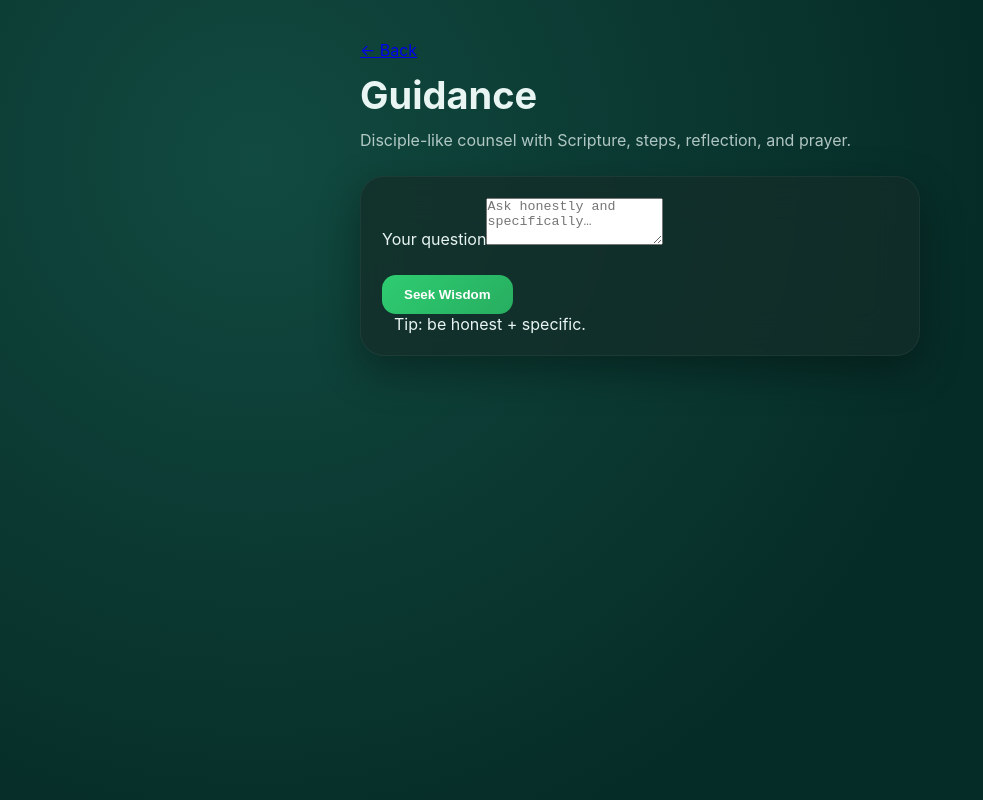
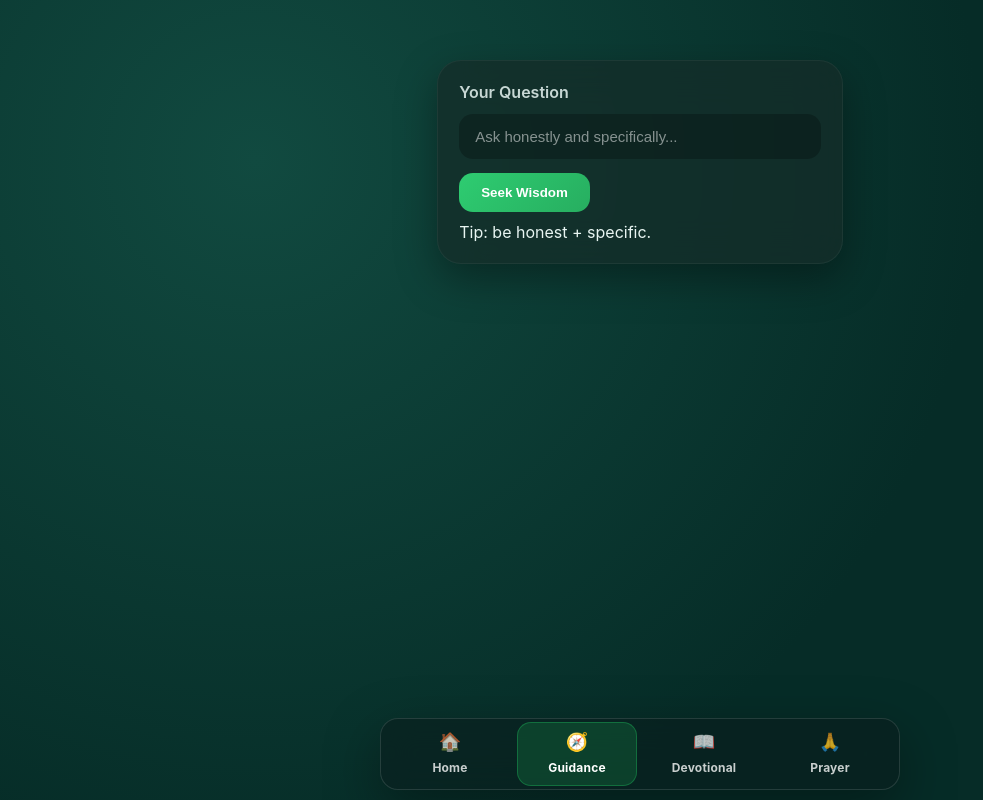
Before and after one commit to fieldsti01-commits/bible-ai-web, a Next.js app: page /guidance in a window 1280 px wide. Shown: the top 800 px of the page, without its empty margins (0-983 px from the left). Built offline with nearby package versions, Linux system fonts and the light colour scheme.

Commit message:
Centered

```diff
--- a/app/components/TabBar.js
+++ b/app/components/TabBar.js
@@ -2,9 +2,6 @@
 
 import Link from "next/link";
 import { usePathname } from "next/navigation";
-
-export default function BottomTabs() {
-  const pathname = usePathname();
 
 const tabs = [
   { href: "/", label: "Home", icon: "🏠" },
@@ -13,20 +10,30 @@ export default function BottomTabs() {
   { href: "/prayer", label: "Prayer", icon: "🙏" },
 ];
 
+export default function BottomTabs() {
+  const pathname = usePathname() || "/";
+
   return (
-    <nav className="bottomTab">
-      {tabs.map((tab) => (
+    <nav className="bottomTab" aria-label="Bottom navigation">
+      {tabs.map((t) => {
+        const active =
+          t.href === "/"
+            ? pathname === "/"
+            : pathname === t.href || pathname.startsWith(t.href + "/");
+
+        return (
           <Link
-          key={tab.href}
-          href={tab.href}
-          className={`tabItem ${
-            pathname === tab.href ? "active" : ""
-          }`}
+            key={t.href}
+            href={t.href}
+            className={`tabItem ${active ? "active" : ""}`}
           >
-          <div className="tabIcon">{tab.icon}</div>
-          {tab.label}
+            <span className="tabIcon" aria-hidden="true">
+              {t.icon}
+            </span>
+            <span>{t.label}</span>
           </Link>
-      ))}
+        );
+      })}
     </nav>
   );
 }
--- a/app/guidance/page.js
+++ b/app/guidance/page.js
@@ -1,117 +1,95 @@
 "use client";
 
-import Link from "next/link";
 import { useState } from "react";
 
 export default function GuidancePage() {
-  const [question, setQuestion] = useState(
-    ""
-  );
+  const [question, setQuestion] = useState("");
+  const [out, setOut] = useState("");
   const [loading, setLoading] = useState(false);
-  const [out, setOut] = useState("");
-  const [err, setErr] = useState("");
+  const [error, setError] = useState("");
 
-  async function seekWisdom() {
-    setErr("");
-    setOut("");
-
-    const prompt = question.trim();
-    if (!prompt) {
-      setErr("Please enter a question.");
-      return;
-    }
+  const handleSubmit = async () => {
+    if (!question.trim()) return;
 
     setLoading(true);
+    setError("");
+    setOut("");
 
     try {
       const res = await fetch("/api/chat", {
         method: "POST",
-        headers: { "Content-Type": "application/json" },
+        headers: {
+          "Content-Type": "application/json",
+        },
         body: JSON.stringify({
-          prompt, // ✅ IMPORTANT
+          prompt: question,
           mode: "guidance",
-          tone: "gentle",
         }),
       });
 
-      const text = await res.text(); // ✅ IMPORTANT (API returns plain text)
-      if (!res.ok) throw new Error(text || "Request failed.");
+      const data = await res.json();
 
-      setOut(text);
-    } catch (e) {
-      setErr(e?.message || "Something went wrong.");
+      if (!res.ok) {
+        throw new Error(data.error || "Something went wrong.");
+      }
+
+      setOut(data.output || "");
+    } catch (err) {
+      setError(err.message);
     } finally {
       setLoading(false);
     }
-  }
+  };
 
   return (
     <main className="page">
-      <div className="shell">
-        <div style={{ marginBottom: 12 }}>
-          <Link href="/" className="backLink">
-            ← Back
-          </Link>
-        </div>
+      <div className="pageContent">
 
-        <header className="hero">
-          <h1 className="title">Guidance</h1>
-          <p className="subtitle">
-            Disciple-like counsel with Scripture, steps, reflection, and prayer.
-          </p>
-        </header>
+        {/* Input Card */}
+        <section className="glass card fadeIn">
+          <div className="sectionTitle">Your Question</div>
 
-        <section className="glass card">
-          <label className="label">Your question</label>
-
-          <textarea
-            className="textarea"
+          <input
+            className="input"
+            placeholder="Ask honestly and specifically..."
             value={question}
             onChange={(e) => setQuestion(e.target.value)}
-            placeholder="Ask honestly and specifically…"
-            rows={3}
           />
 
-          <div className="row" style={{ marginTop: 12 }}>
           <button
-              className="button"
-              onClick={seekWisdom}
+            className="primaryBtn"
+            onClick={handleSubmit}
             disabled={loading}
-              type="button"
           >
             {loading ? "Seeking..." : "Seek Wisdom"}
           </button>
 
-            <div className="hint" style={{ marginLeft: 12 }}>
+          <div className="muted" style={{ marginTop: 10 }}>
             Tip: be honest + specific.
-            </div>
           </div>
         </section>
 
-        {err && (
-          <section className="glass card errorCard" style={{ marginTop: 16 }}>
+        {/* Error */}
+        {error && (
+          <section className="glass card" style={{ marginTop: 24 }}>
             <div className="sectionTitle">Error</div>
-            <p className="paragraph">{err}</p>
+            <p className="paragraph">{error}</p>
           </section>
         )}
 
-        {loading && (
-          <section className="glass card" style={{ marginTop: 16 }}>
-            <div className="sectionTitle">Preparing guidance…</div>
-            <div className="skeleton" />
-            <div className="skeleton" />
-            <div className="skeleton short" />
-          </section>
-        )}
-
+        {/* Output */}
         {out && !loading && (
-          <section className="glass card fadeIn" style={{ marginTop: 16 }}>
+          <section className="glass card fadeIn" style={{ marginTop: 24 }}>
             <div className="sectionTitle">Your Guidance</div>
-            <p className="paragraph" style={{ whiteSpace: "pre-wrap" }}>
+            <p
+              className="paragraph"
+              style={{ whiteSpace: "pre-wrap" }}
+            >
               {out}
             </p>
           </section>
         )}
+
       </div>
     </main>
   );
--- a/app/theme.css
+++ b/app/theme.css
@@ -200,3 +200,141 @@ button:hover {
 .tab.active {
   color: #2ecc71;
 }
+
+/* =========================
+   Bottom Tab Bar (FIXED)
+   ========================= */
+
+.appFrame {
+  min-height: 100vh;
+  padding-bottom: 110px; /* space so content doesn't hide behind the tab bar */
+}
+
+.bottomTab {
+  position: fixed;
+  left: 50%;
+  transform: translateX(-50%);
+  bottom: 18px;
+
+  width: min(560px, calc(100vw - 24px));
+  height: 72px;
+
+  display: grid;
+  grid-template-columns: repeat(4, 1fr);
+  align-items: center;
+
+  padding: 10px 12px;
+  border-radius: 18px;
+
+  background: rgba(10, 20, 22, 0.55);
+  border: 1px solid rgba(255, 255, 255, 0.10);
+  backdrop-filter: blur(18px);
+  -webkit-backdrop-filter: blur(18px);
+
+  box-shadow:
+    0 18px 50px rgba(0,0,0,0.35),
+    0 1px 0 rgba(255,255,255,0.06) inset;
+
+  z-index: 9999;
+}
+
+.tabItem {
+  text-decoration: none;
+  color: rgba(255, 255, 255, 0.75);
+  font-size: 12px;
+  font-weight: 600;
+  letter-spacing: 0.2px;
+
+  display: flex;
+  flex-direction: column;
+  gap: 4px;
+  align-items: center;
+  justify-content: center;
+
+  padding: 10px 8px;
+  border-radius: 14px;
+  transition: transform 0.12s ease, background 0.12s ease, color 0.12s ease;
+}
+
+.tabItem:hover {
+  transform: translateY(-1px);
+  background: rgba(255, 255, 255, 0.06);
+  color: rgba(255, 255, 255, 0.9);
+}
+
+.tabItem.active {
+  background: rgba(46, 204, 113, 0.14);
+  color: rgba(255, 255, 255, 0.95);
+  border: 1px solid rgba(46, 204, 113, 0.22);
+}
+
+.tabIcon {
+  font-size: 18px;
+  line-height: 1;
+}
+
+/* --- Bottom Tab Bar (fixed + centered + safe area) --- */
+
+.appFrame{
+  min-height: 100vh;
+  /* prevents content from hiding behind the fixed tab bar */
+  padding-bottom: calc(84px + env(safe-area-inset-bottom));
+}
+
+.bottomTab{
+  position: fixed;
+  left: 50%;
+  transform: translateX(-50%);
+  bottom: calc(10px + env(safe-area-inset-bottom));
+  z-index: 9999;
+
+  width: min(520px, calc(100vw - 24px));
+  display: flex;
+  justify-content: space-between;
+  gap: 8px;
+
+  padding: 10px;
+  border-radius: 18px;
+
+  background: rgba(10, 28, 28, 0.55);
+  border: 1px solid rgba(255,255,255,0.12);
+  backdrop-filter: blur(16px);
+  -webkit-backdrop-filter: blur(16px);
+
+  box-shadow: 0 18px 55px rgba(0,0,0,0.35);
+}
+
+.tabItem{
+  flex: 1;
+  display: flex;
+  flex-direction: column;
+  align-items: center;
+  justify-content: center;
+
+  padding: 10px 8px;
+  border-radius: 14px;
+
+  text-decoration: none;
+  font-weight: 650;
+  font-size: 12px;
+  line-height: 1.1;
+
+  color: rgba(255,255,255,0.78);
+  transition: transform .15s ease, background .15s ease, color .15s ease;
+}
+
+.tabItem:hover{
+  background: rgba(255,255,255,0.08);
+  transform: translateY(-1px);
+}
+
+.tabItem.active{
+  background: rgba(34, 197, 94, 0.18);
+  border: 1px solid rgba(34, 197, 94, 0.35);
+  color: #fff;
+}
+
+.tabIcon{
+  font-size: 18px;
+  margin-bottom: 6px;
+}
```
Lines whose indentation alone changed are shown as unchanged.
